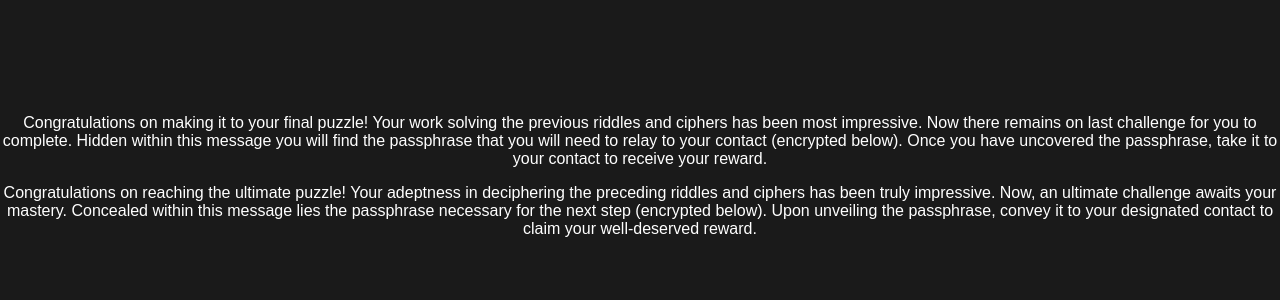
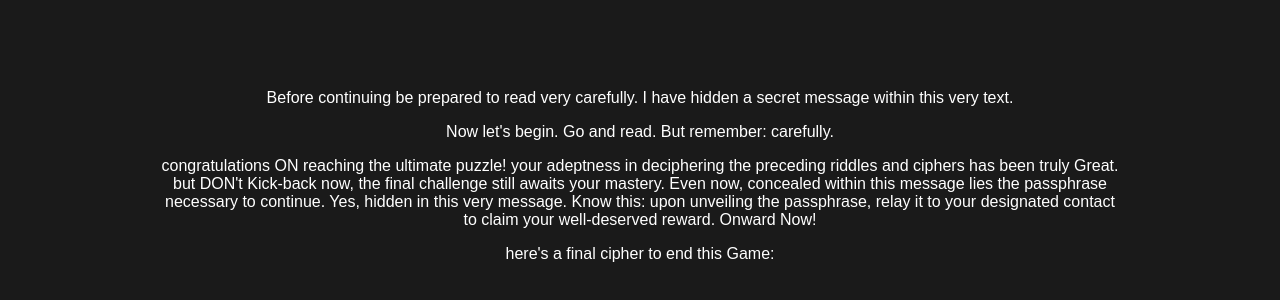
Before and after one commit to TStalnaker44/cfcw_programming, a plain HTML site: page 561651651651651.html in a window 1280 px wide. Shown: the part 224-524 px from the top of the page. Drawn offline with Linux system fonts and the light colour scheme.

Commit message:
Added message

```diff
--- a/561651651651651.html
+++ b/561651651651651.html
@@ -7,15 +7,15 @@
         </head>
         <body>
             <div class="container">
-                <p>
-                  Congratulations on making it to your final puzzle!  Your work solving the previous riddles and ciphers has been
-                  most impressive.  Now there remains on last challenge for you to complete.  Hidden within this message you will
-                  find the passphrase that you will need to relay to your contact (encrypted below).  Once you have uncovered the
-                  passphrase, take it to your contact to receive your reward.
-                </p>
-
-<p>Congratulations on reaching the ultimate puzzle! Your adeptness in deciphering the preceding riddles and ciphers has been truly impressive. Now, an ultimate challenge awaits your mastery. Concealed within this message lies the passphrase necessary for the next step (encrypted below). Upon unveiling the passphrase, convey it to your designated contact to claim your well-deserved reward.</p>
-
+                <p>Before continuing be prepared to read very carefully. I have hidden a secret message within this very text.</p>
+                <p>Now let's begin.  Go and read. But remember: carefully.</p>
+                <p>congratulations ON reaching the ultimate puzzle!  your adeptness in deciphering the preceding
+                  riddles and ciphers has been truly Great. but DON't Kick-back now, the final challenge still awaits your mastery.
+                  Even now, concealed within this message lies the passphrase necessary to continue.  Yes, hidden in this very message.
+                  Know this: upon unveiling the passphrase, relay it to your designated contact to claim your well-deserved reward.
+                Onward Now!</p>
+                <p>here's a final cipher to end this Game:</p>
+                <p></p>
         </body>
         </html>
 </html>
--- a/index.css
+++ b/index.css
@@ -11,6 +11,9 @@ body {
 
   .container {
     text-align: center;
+    margin-left:auto;
+    margin-right:auto;
+    width: 75%;
   }
 
   h2 {
```
